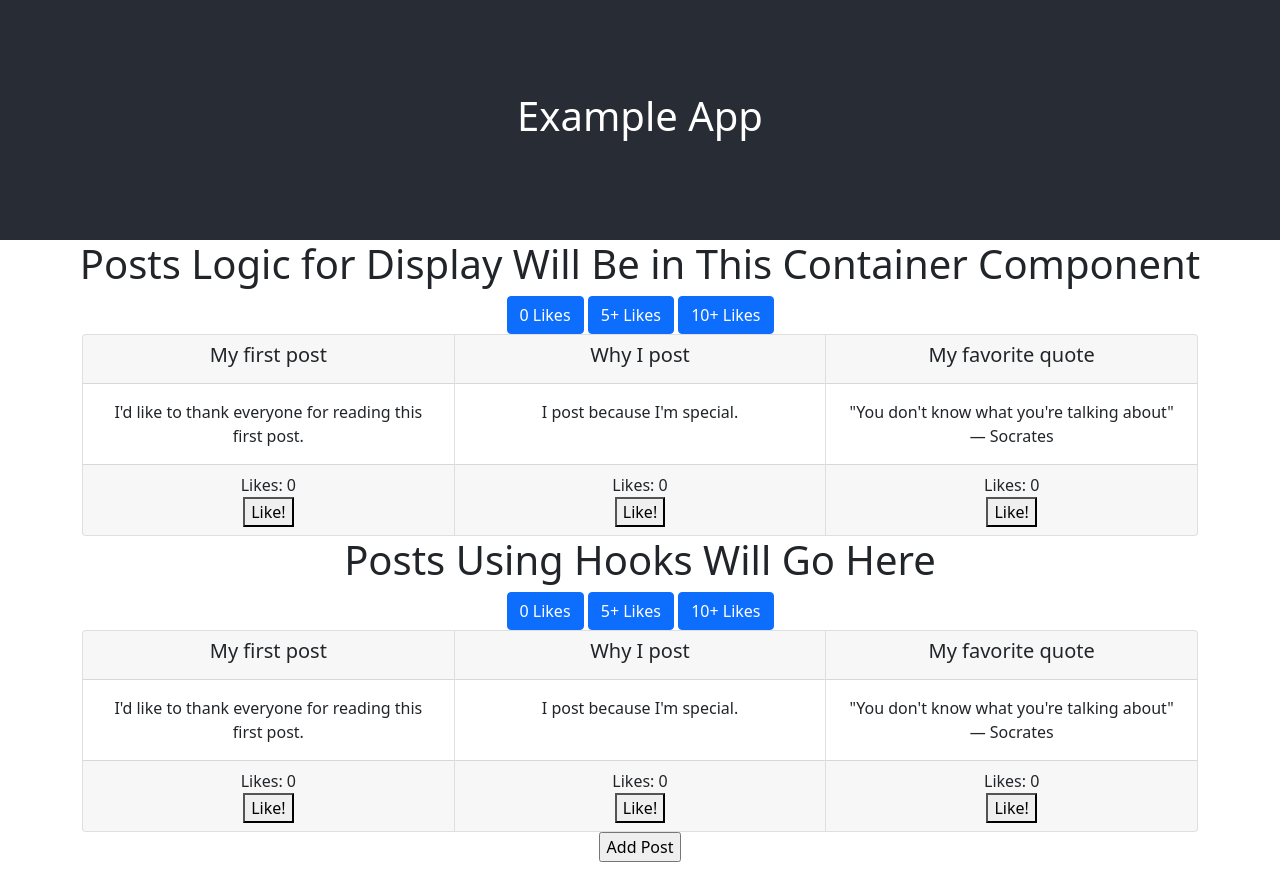
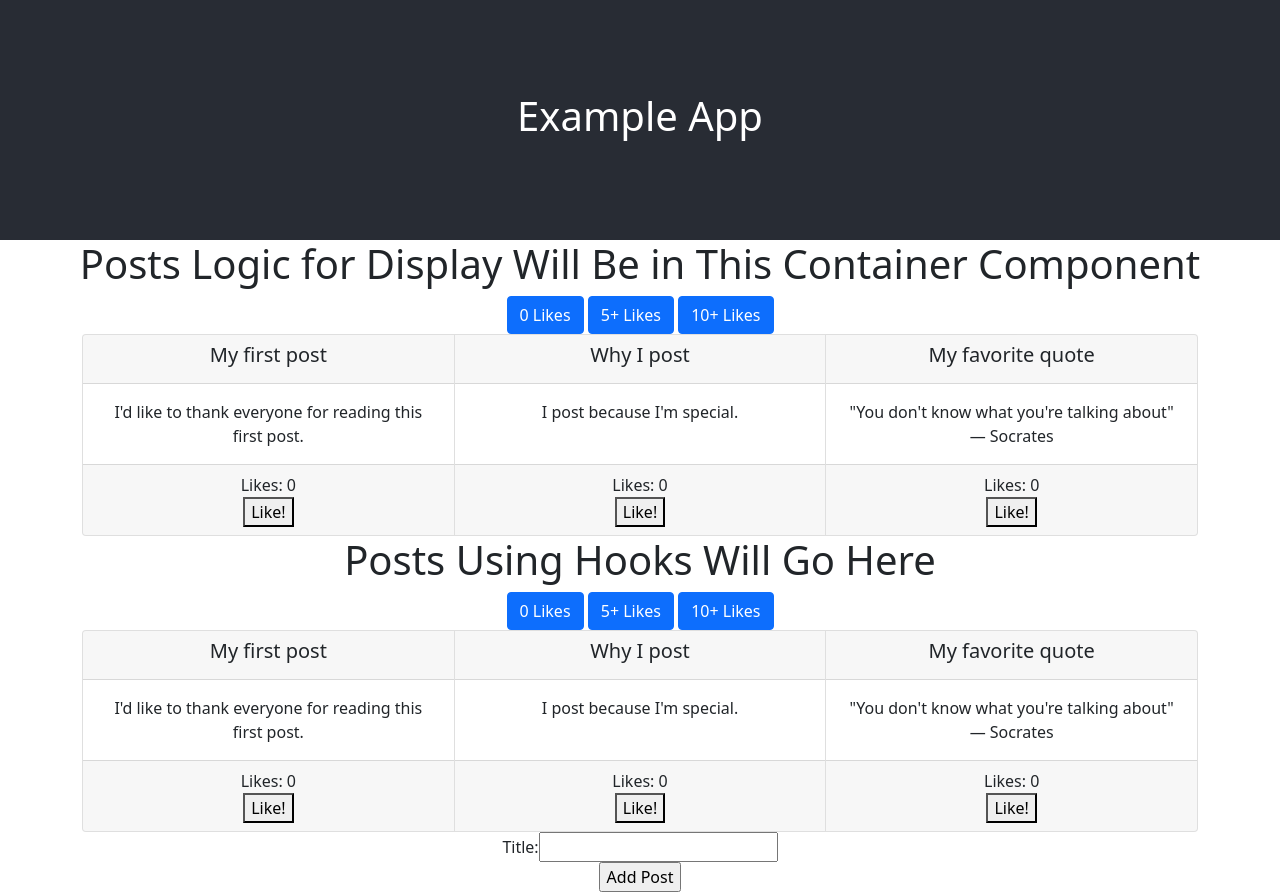
Before and after one commit to DavidRMorphew/useState-useEffect-blog-example, a React (Create React App) app: page / in a window 1280 px wide. Before the commit the page ends 862 px from the top, so only its background shows below. Built offline with nearby package versions, Linux system fonts and the light colour scheme.

Commit message:
begin build of PostForm with useState

```diff
--- a/src/components/PostForm.js
+++ b/src/components/PostForm.js
@@ -1,10 +1,23 @@
-import React from 'react'
+import React, { useState } from 'react'
+import { Container } from 'react-bootstrap'
 
 const PostForm = (props) => {
+
+    const [formData, setFormData] = useState({
+        id: '',
+        title: '',
+        body: '',
+        likes: 0
+    })
+
     return(
-        <form>
-            <input type="submit" value="Add Post"/>
-        </form>
+        <Container>
+            <form>
+                Title:<input type="text" name="title" />
+                <br></br>
+                <input type="submit" value="Add Post"/>
+            </form>
+        </Container>
     )
 }
 
```
